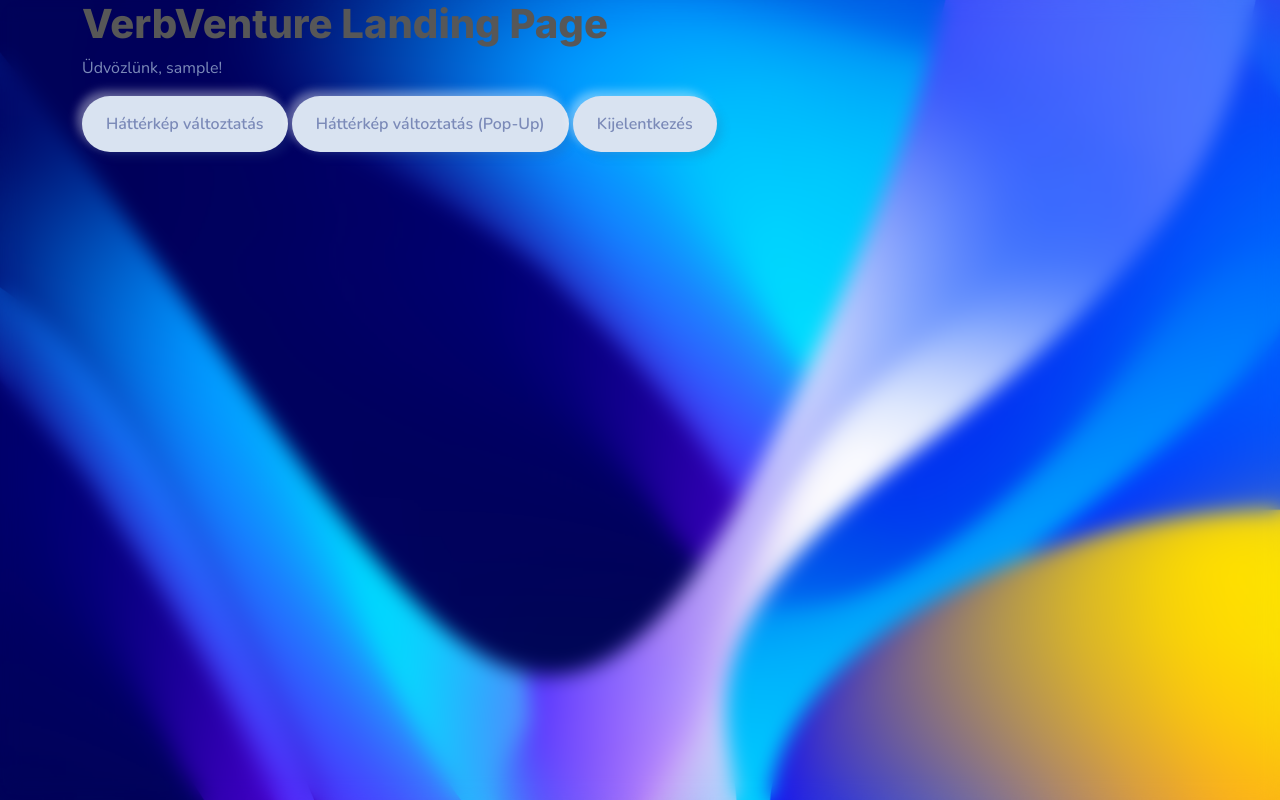
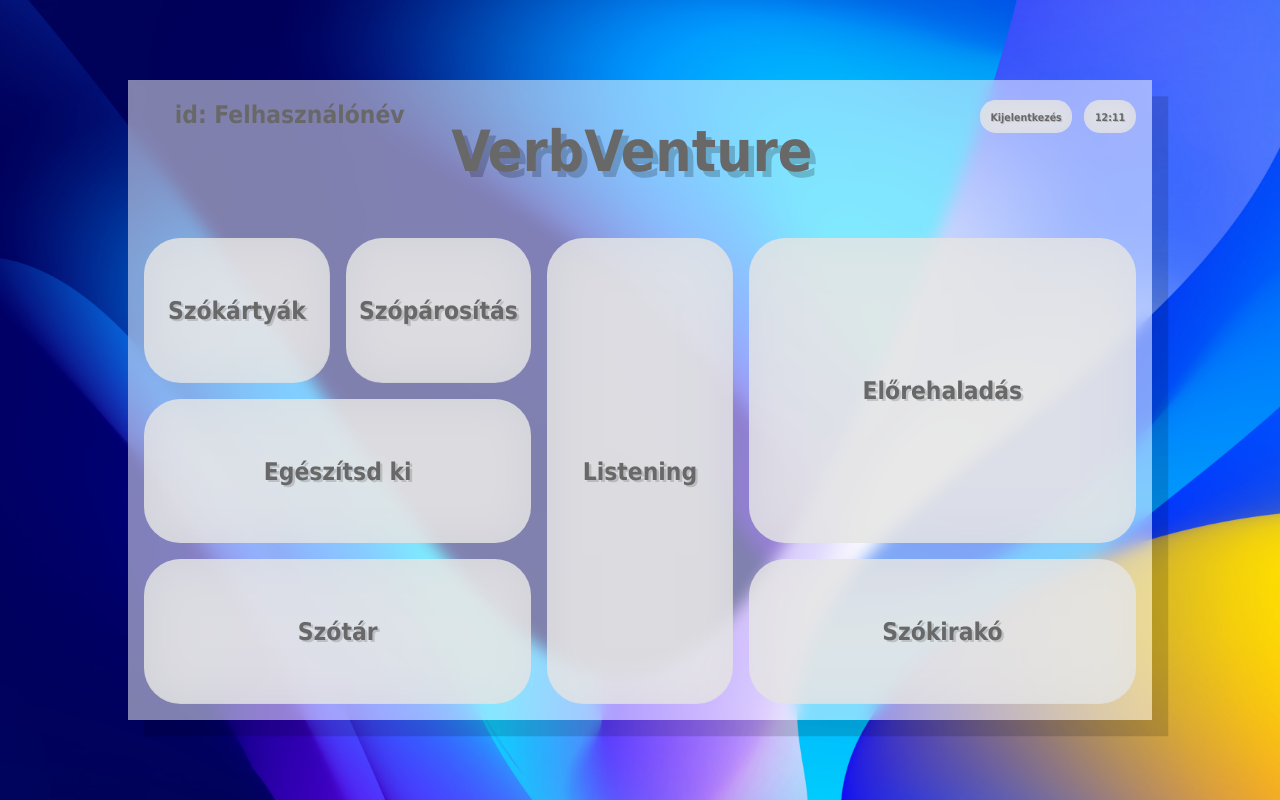
Before and after one commit to RobertLippai/SZFM-VerbVenture, a Flask app: page / in a window 1280 px wide. Run offline with Flask 3, Linux system fonts and the light colour scheme; the visitor is signed in with stand-in values (Sample User, id 1); some libraries are stand-ins or nearby versions; some web fonts are replaced.

Commit message:
Added progress and landing page templates, changed old landing page to landing_page_legacy.html for safekeeping of background changer code.

```diff
--- /dev/null
+++ b/src/webapp/templates/css/landing_page.css
@@ -0,0 +1,162 @@
+html {
+    height: 100%;
+}
+
+body {
+    background-image: url("../img/background_classic.jpg");
+    background-size: cover;
+    font-family: Tahoma;
+    background-repeat: no-repeat;
+    font-size: min(16px, calc(3px + 0.4vw));
+    margin: 0;
+    display: flex;
+    justify-content: center;
+    align-items: center;
+    min-height: 100%;
+}
+
+button {
+    color: #686868;
+    background-color: #e3e3e3cc;
+    backdrop-filter: blur(1em);
+    border-radius: 1.5em;
+    border: none;
+    font-family: inherit;
+    font-weight: bold;
+    text-shadow: 0.1em 0.1em rgba(0, 0, 0, 0.15)
+}
+
+main {
+    background-color: rgba(255, 255, 255, 0.5);
+    color: #686868;
+    height: 80vh;
+    width: 80vw;
+    display: flex;
+    flex-direction: column;
+    box-shadow: 2em 2em rgba(0, 0, 0, 0.15);
+    backdrop-filter: blur(1em);
+    overflow: auto;
+}
+
+header {
+    display: flex;
+    flex-direction: row;
+    justify-content: center;
+}
+
+header > * {
+    flex: 1;
+}
+
+header #userinfo {
+    text-align: center;
+    font-size: 3em;
+    height: 100%;
+    font-weight: bold;
+    margin-top: 20px;
+}
+
+header h1 {
+    display: flex;
+    align-items: center;
+    justify-content: center;
+    text-align: center;
+    font-size: 7em;
+    text-shadow: 0.1em 0.1em rgba(0, 0, 0, 0.2);
+}
+
+header #control_buttons {
+    margin-top: 20px;
+    margin-right: 2em;
+    display: flex;
+    flex-direction: row;
+    justify-content: flex-end;
+    gap: 1.5em;
+}
+
+header #control_buttons button {
+    padding: 1em;
+    height: fit-content;
+    font-size: 1.3em;
+}
+
+.clickable {
+    transition: transform 0.1s ease-in-out;
+}
+
+.clickable:hover {
+    transform: scale(1.05);
+    transition: transform 0.3s ease-in-out;
+    cursor: pointer;
+}
+
+.clickable:active {
+    transform: scale(0.9);
+}
+
+#nav_buttons {
+    margin: 2em;
+    height: 80%;
+    display: grid;
+    gap: 2em;
+    grid-template-rows: 1fr 1fr 1fr;
+    grid-template-columns: 1fr 1fr 1fr 1fr 1fr;
+    grid-template-areas:
+        "A B C D D"
+        "E E C D D"
+        "F F C G G";
+}
+
+#nav_buttons button{
+    font-size: 3em;
+}
+
+#szokartyak {
+    grid-area: A;
+}
+
+#szoparositas {
+    grid-area: B;
+}
+
+#egeszitsd_ki {
+    grid-area: E;
+}
+
+#listening {
+    grid-area: C;
+}
+
+#elorehaladas {
+    grid-area: D;
+}
+
+#szotar {
+    grid-area: F;
+}
+
+#szokirako {
+    grid-area: G;
+}
+
+@media screen and (max-width: 1000px) {
+    header {
+        display: grid;
+        grid-template-rows: max-content max-content;
+        grid-template-columns: 1fr 1fr;
+    }
+
+    header h1 {
+        grid-row: 2;
+        grid-column: span 2;
+    }
+
+    #nav_buttons {
+        display: flex;
+        flex-direction: column;
+    }
+
+    #nav_buttons button {
+        height: 2em;
+    }
+}
--- a/src/webapp/templates/landing_page.html
+++ b/src/webapp/templates/landing_page.html
@@ -1,17 +1,30 @@
-{% extends "base_template.html" %}
-{% block header %}
-    {% include 'embeddables/_dynamic_background.html' %}
-    {% include 'embeddables/_background_selector.html' %}
-{% endblock %}
-
-{% block title %}Dashboard{% endblock %}
-
-{% block content %}
-
-<h1>VerbVenture Landing Page</h1>
-<p>Üdvözlünk, {{ current_user.username }}!</p>
-<a type="button" class="btn btn-primary" id="backgroundChange" href="/background_selector">Háttérkép változtatás</a>
-<a type="button" class="btn btn-primary" id="backgroundChangePopUp" data-bs-toggle="modal" data-bs-target="#backgroundModal" data-bs-whatever="@mdo">Háttérkép változtatás (Pop-Up)</a>
-<a type="button" class="btn btn-primary" id="logout" href="/logout">Kijelentkezés</a>
-
-{% endblock %}
+<!DOCTYPE html>
+<html lang="en">
+<head>
+    <meta charset="UTF-8">
+    <meta name="viewport" content="width=device-width, initial-scale=1.0">
+    <title>VerbVenture</title>
+    <link rel="stylesheet" href="css/landing_page.css">
+</head>
+<body>
+    <main>
+        <header>
+            <div id="userinfo">id: <span id="username">Felhasználónév</span></div>
+            <h1>VerbVenture</h1>
+            <div id="control_buttons">
+                <button id="logout" class="clickable">Kijelentkezés</button>
+                <button id="time">12:11</button>
+            </div>
+        </header>
+        <div id="nav_buttons">
+            <button id="szokartyak" onclick="location.href='szokartyak.html';" class="clickable">Szókártyák</button>
+            <button id="szoparositas" onclick="location.href='szoparositas.html';" class="clickable">Szópárosítás</button>
+            <button id="egeszitsd_ki" onclick="location.href='egeszitsd_ki.html';" class="clickable">Egészítsd ki</button>
+            <button id="szotar" onclick="location.href='szotar.html';" class="clickable">Szótár</button>
+            <button id="listening" onclick="location.href='listening.html';" class="clickable">Listening</button>
+            <button id="szokirako" onclick="location.href='szokirako.html';" class="clickable">Szókirakó</button>
+            <button id="elorehaladas" onclick="location.href='elorehaladas.html';" class="clickable">Előrehaladás</button>
+        </div>
+    </main>
+</body>
+</html>
```
Also changed, not shown: src/webapp/templates/css/elorehaladas.css (added, +179 -0 lines), src/webapp/templates/elorehaladas.html (added, +52 -0 lines), src/webapp/templates/landing_page_legacy.html (added, +17 -0 lines), src/webapp/templates/img/background_classic.jpg (added), src/webapp/templates/img/svg-path.svg (added).
